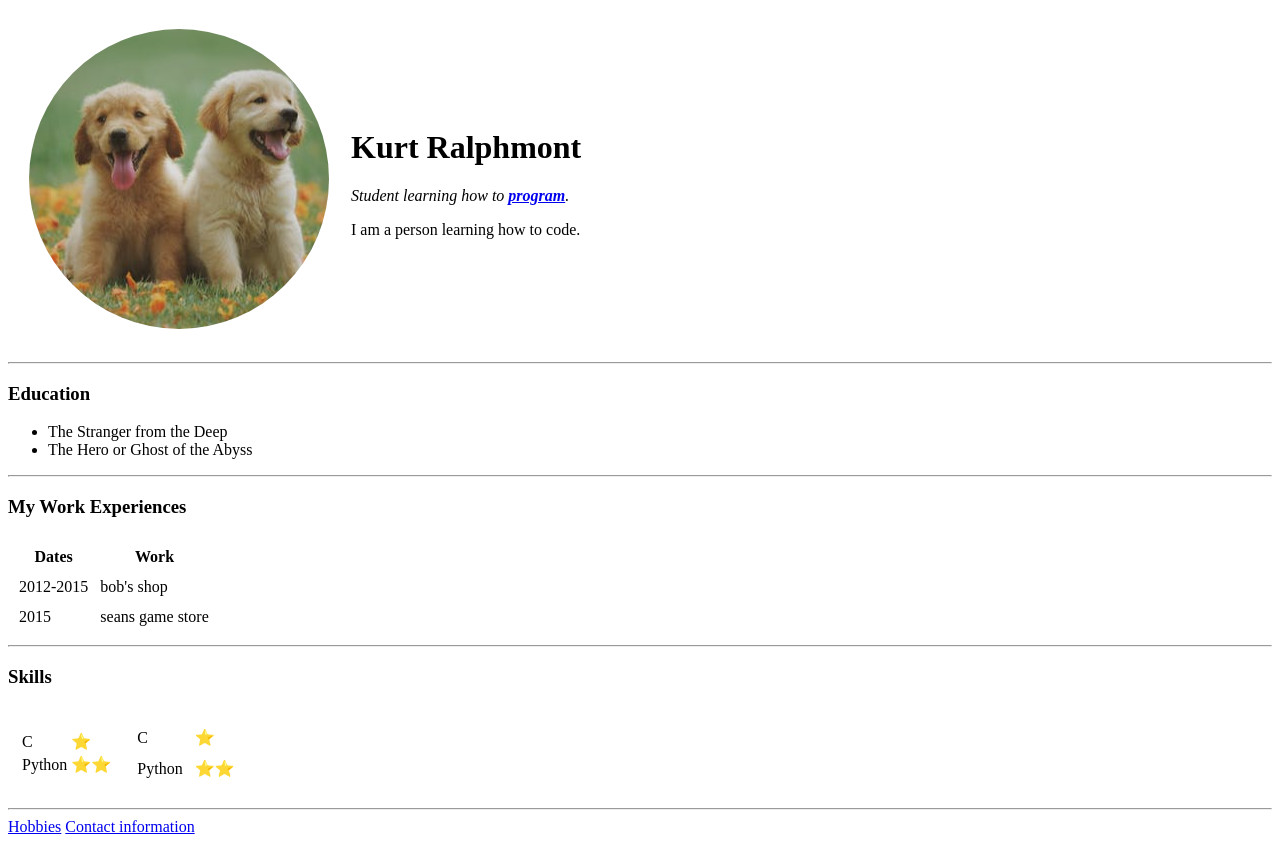
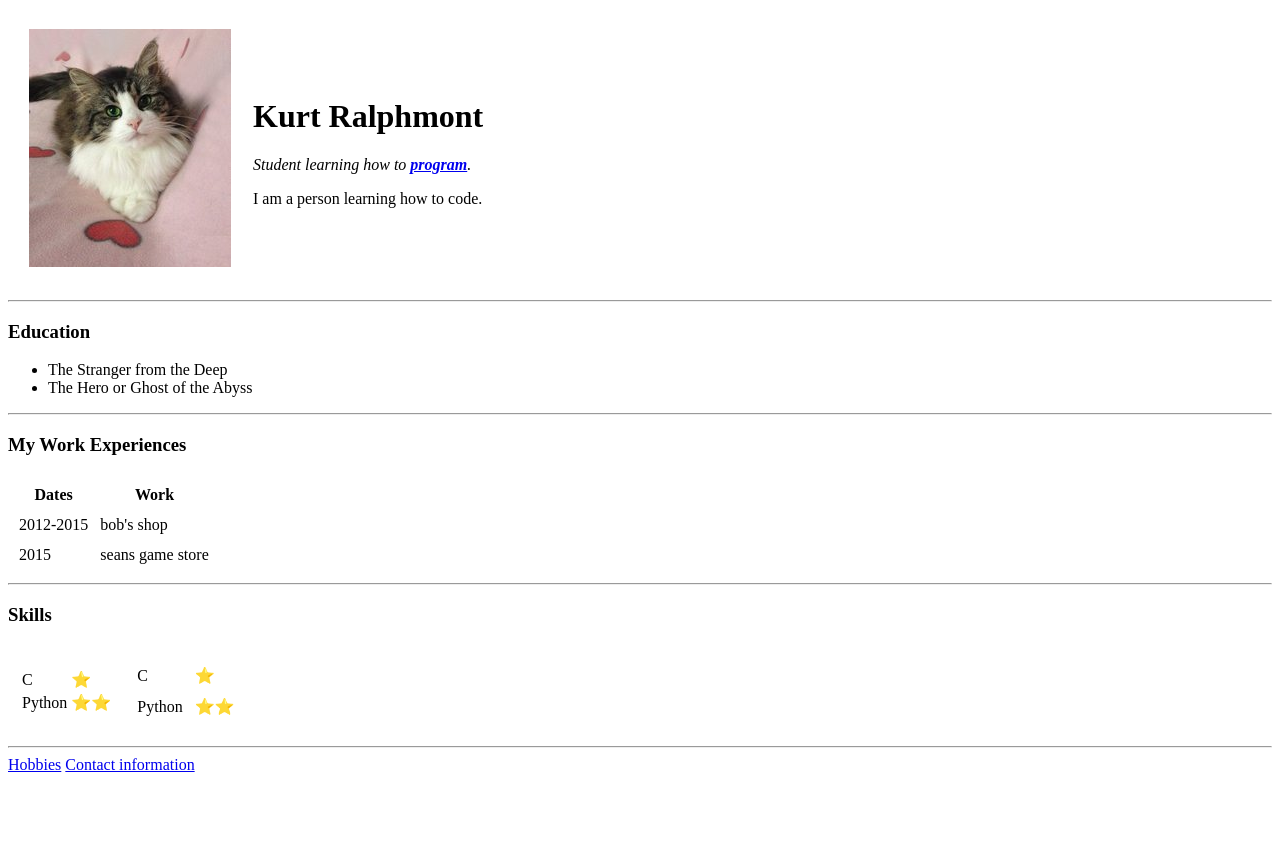
Before and after one commit to kurtn6119/cv, a plain HTML site: page index.html in a window 1280 px wide. After the commit the page ends 800 px from the top, so only its background shows below. Drawn offline with Linux system fonts and the light colour scheme; files whose address does not match are found by name.

Commit message:
Added a change to the image

```diff
--- a/index.html
+++ b/index.html
@@ -9,7 +9,7 @@
 <body>
   <table cellspacing="20">
     <tr>
-      <td><img src="C:\Users\Kurt Neumiller\Desktop\Web Development\circle-cropped.png" alt="puppy photo"></td>
+      <td><img src="cat.jpg" alt="cat photo"></td>
       <td><h1>Kurt Ralphmont</h1>
       <p><em>Student learning how to <strong><a href="https://www.tcgplayer.com/">program</a></strong>.</em></p>
       <p>I am a person learning how to code.</p></td>
```
